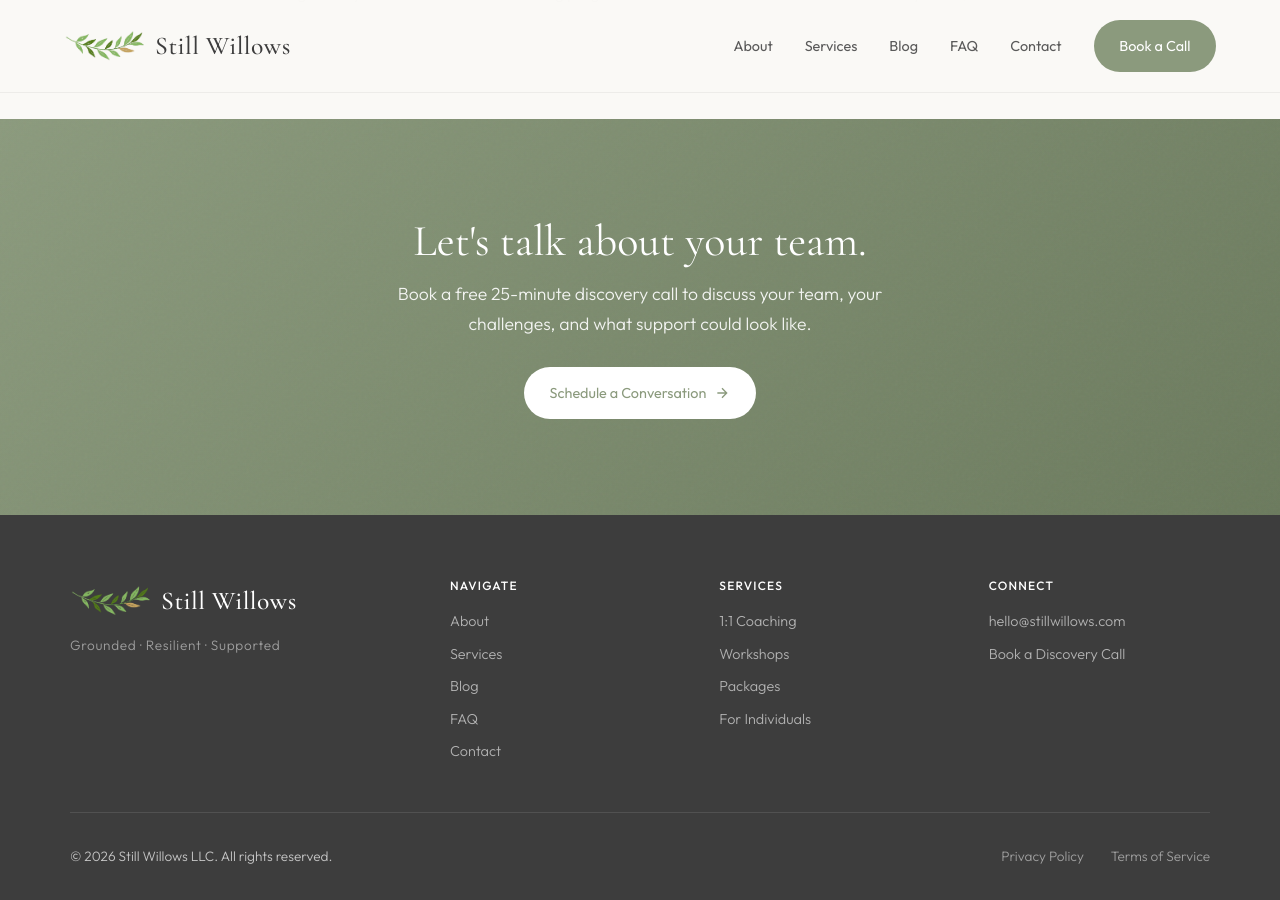
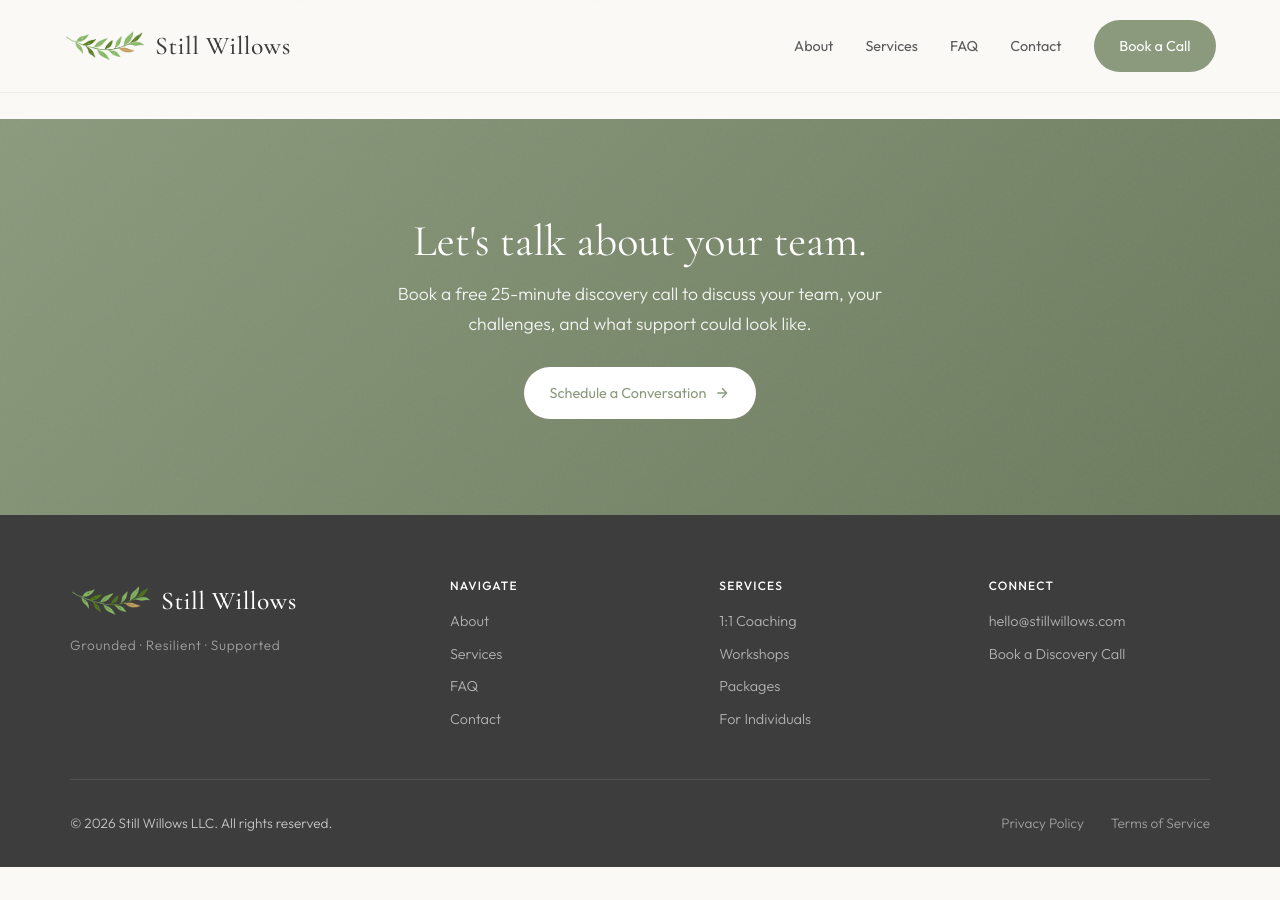
Before and after one commit to captainmike/stillwillows-website, a Jekyll site: the page built from index.md, in a window 1280 px wide and 900 px high, scrolled down 4252 px. Built offline with Jekyll 4.4.1, drawn with Linux system fonts in a browser that asks for light colours; after the commit the page ends 5119 px from its top, so only the background shows below that.

Commit message:
Remove blog from navigation while testing
https://claude.ai/code/session_017C9PmxmK3iahg5rQszFuQp

```diff
--- a/_includes/footer.html
+++ b/_includes/footer.html
@@ -11,7 +11,6 @@
       <h4>Navigate</h4>
       <a href="{{ '/about' | relative_url }}">About</a>
       <a href="{{ '/services' | relative_url }}">Services</a>
-      <a href="{{ '/blogs' | relative_url }}">Blog</a>
       <a href="{{ '/faq' | relative_url }}">FAQ</a>
       <a href="{{ '/contact' | relative_url }}">Contact</a>
     </div>
--- a/_includes/header.html
+++ b/_includes/header.html
@@ -6,7 +6,6 @@
   <div class="nav-links">
     <a href="{{ '/about' | relative_url }}" {% if page.url == '/about/' %}class="active"{% endif %}>About</a>
     <a href="{{ '/services' | relative_url }}" {% if page.url == '/services/' %}class="active"{% endif %}>Services</a>
-    <a href="{{ '/blogs' | relative_url }}" {% if page.url == '/blogs/' %}class="active"{% endif %}>Blog</a>
     <a href="{{ '/faq' | relative_url }}" {% if page.url == '/faq/' %}class="active"{% endif %}>FAQ</a>
     <a href="{{ '/contact' | relative_url }}" {% if page.url == '/contact/' %}class="active"{% endif %}>Contact</a>
     <a href="{{ '/contact' | relative_url }}" class="btn">Book a Call</a>
```
